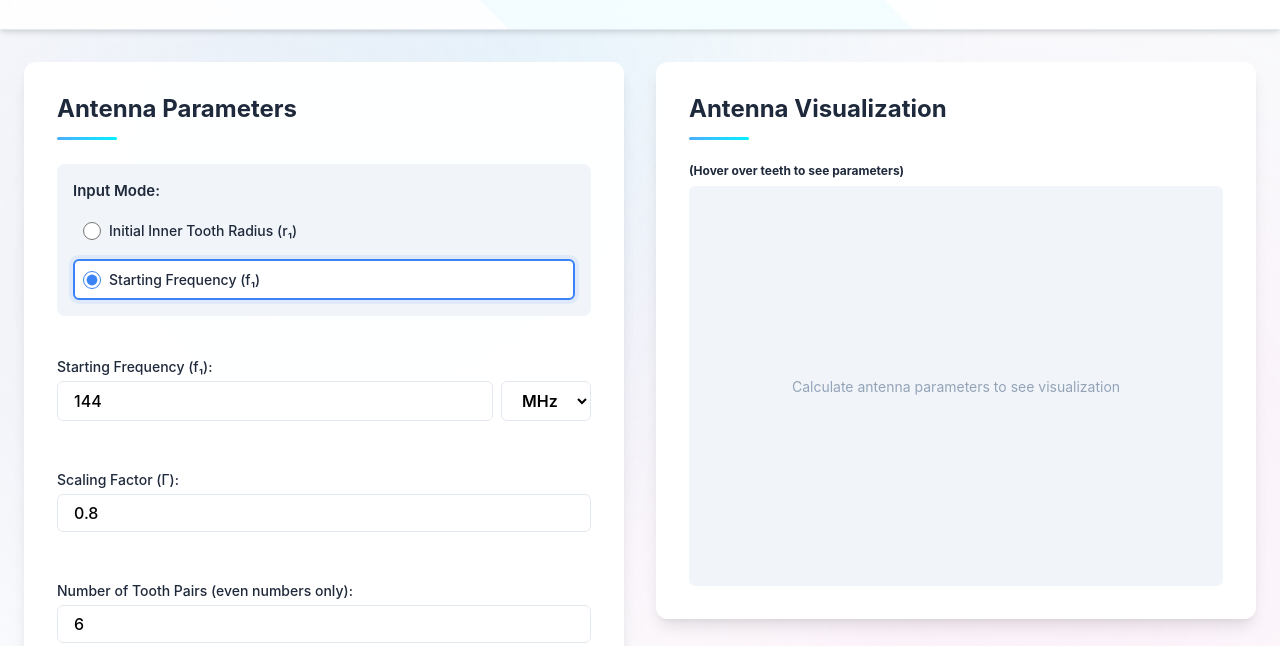
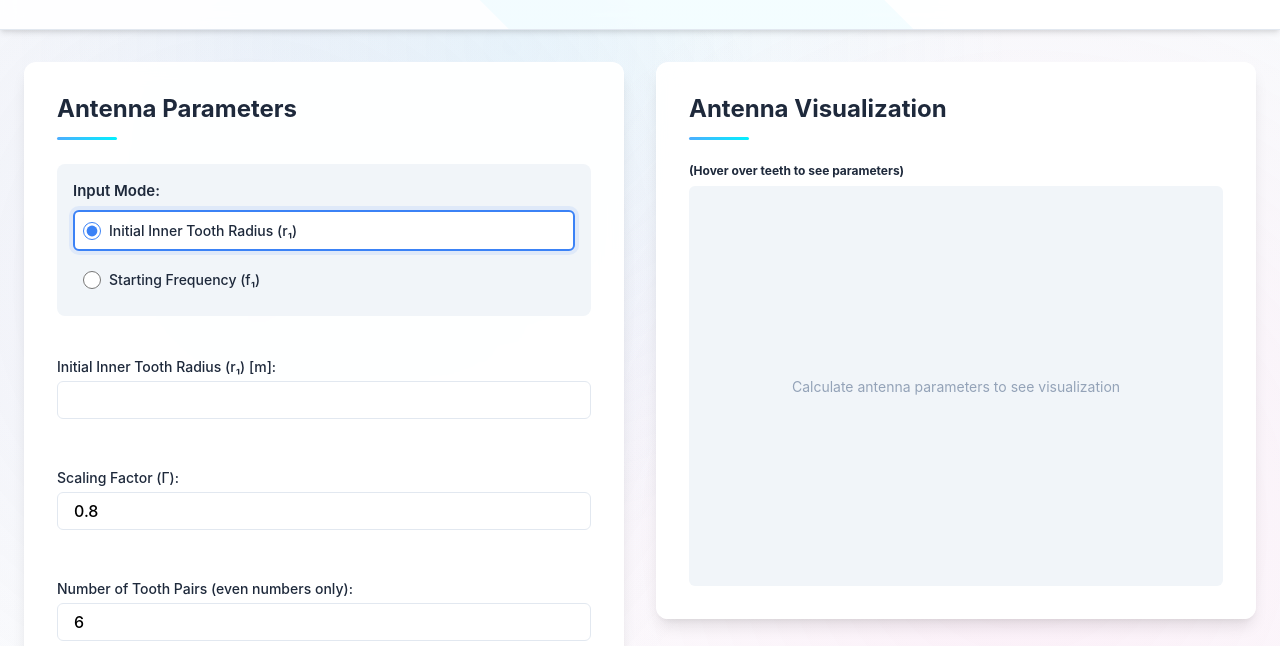
Before and after one commit to mokeylaser/NovelPlanarToothedAntennaCalc, a website with bundled scripts: page index.html in a window 1280 px wide. Shown: the part 114-760 px from the top of the page. Built offline with nearby package versions, Linux system fonts and the light colour scheme.

Commit message:
Working on the input mode selection

```diff
--- a/index.html
+++ b/index.html
@@ -36,24 +36,24 @@
                                 <p class="input-label">Input Mode:</p>
                                 <div class="radio-group">
                                     <label class="radio-label">
-                                        <input type="radio" name="inputMode" value="r1" data-target="#r1-input">
+                                        <input type="radio" name="inputMode" value="r1" checked>
                                         <span>Initial Inner Tooth Radius (r₁)</span>
                                     </label>
                                     <label class="radio-label">
-                                        <input type="radio" name="inputMode" value="f1" checked>
+                                        <input type="radio" name="inputMode" value="f1">
                                         <span>Starting Frequency (f₁)</span>
                                     </label>
                                 </div>
                             </div>
 
                             <!-- Dynamic Input Fields -->
-                            <div id="r1-input" class="form-group hidden">
+                            <div id="r1-input" class="form-group">
                                 <label for="r1">Initial Inner Tooth Radius (r₁) [m]:</label>
-                                <input type="number" id="r1" step="any">
+                                <input type="number" id="r1" step="any" required>
                                 <span class="error-message" id="r1-error"></span>
                             </div>
 
-                            <div id="f1-input" class="form-group">
+                            <div id="f1-input" class="form-group hidden">
                                 <label for="f1"
                                 data-tippy-content="This will determine the size of the innermost tooth or outermost tooth, depending on the scaling factor (Γ).">
                                 Starting Frequency (f₁):
@@ -193,6 +193,6 @@
     tippy('[data-tippy-content]');
 </script>
 <script type="module" src="js/main.js"></script>
-   </script>
+</script>
 </body>
 </html>
--- a/js/main.js
+++ b/js/main.js
@@ -30,6 +30,7 @@ class AntennaCalcApp {
 
         // Input mode change
         const radioInputs = document.querySelectorAll('input[name="inputMode"]');
+        console.log('Found radio inputs',radioInputs.length);
         radioInputs.forEach(radio => {
             radio.addEventListener('change', () => this.handleInputModeChange());
         });
```
